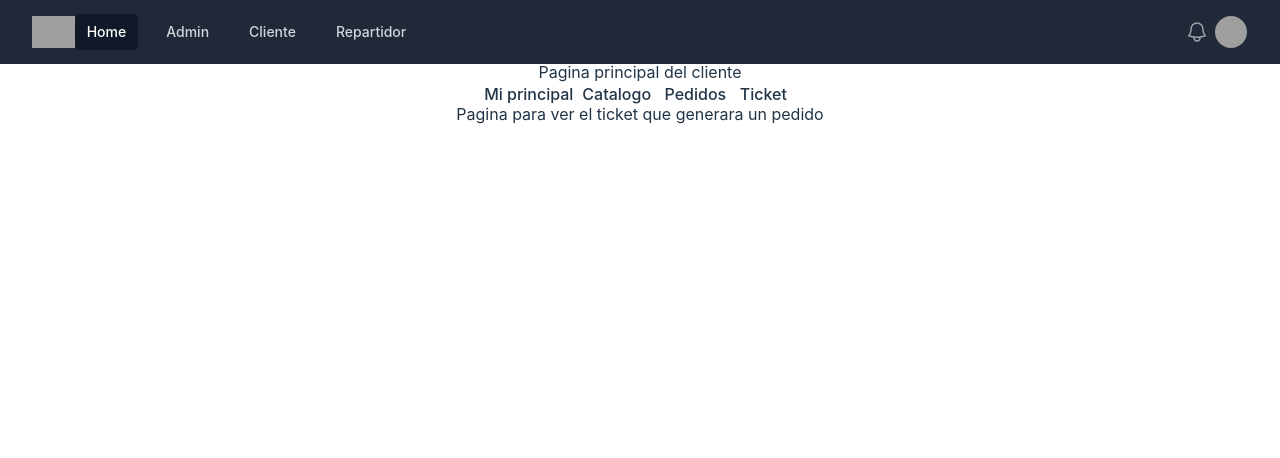
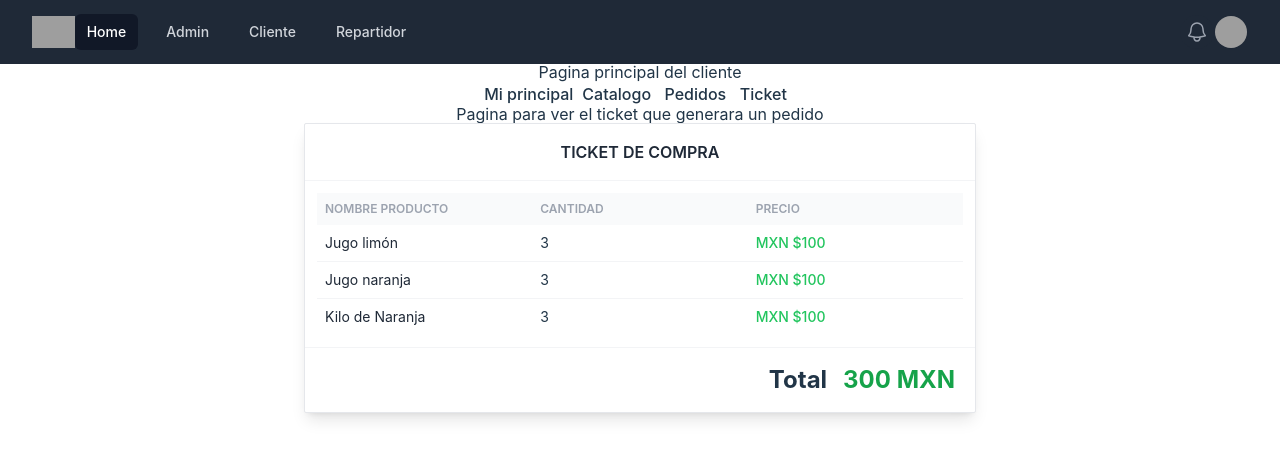
Before and after one commit to diegoalz/jugosonClient, a Vue app: page /cliente/ticket in a window 1280 px wide. Shown: the top 458 px of the page. Built offline with nearby package versions, Linux system fonts and the light colour scheme; grey boxes are pictures that could not be loaded.

Commit message:
Ticket de cliente

```diff
--- a/src/components/Cliente/Ticket.vue
+++ b/src/components/Cliente/Ticket.vue
@@ -1,5 +1,97 @@
 <template>
     <h1>Pagina para ver el ticket que generara un pedido</h1>
+<!-- component -->
+
+
+    <div class="flex flex-col justify-center h-full">
+        <!-- Table -->
+        <div class="w-full max-w-2xl mx-auto bg-white shadow-lg rounded-sm border border-gray-200">
+            <header class="px-5 py-4 border-b border-gray-100">
+                <div class="font-semibold text-gray-800">TICKET DE COMPRA</div>
+            </header>
+
+            <div class="overflow-x-auto p-3">
+                <table class="table-auto w-full">
+                    <thead class="text-xs font-semibold uppercase text-gray-400 bg-gray-50">
+                        <tr>
+                            <th class="p-2">
+                                <div class="font-semibold text-left">Nombre producto</div>
+                            </th>
+                            <th class="p-2">
+                                <div class="font-semibold text-left">Cantidad</div>
+                            </th>
+                            <th class="p-2">
+                                <div class="font-semibold text-left">Precio</div>
+                            </th>
+                        </tr>
+                    </thead>
+
+                    <tbody class="text-sm divide-y divide-gray-100">
+                        <!-- record 1 -->
+                        <tr>
+                            <td class="p-2">
+                                <div class="text-left text-gray-800">
+                                    Jugo limón
+                                </div>
+                            </td>
+                            <td class="p-2">
+                                <div class="text-left">3</div>
+                            </td>
+                            <td class="p-2">
+                                <div class="text-left font-medium text-green-500">
+                                    MXN $100
+                                </div>
+                            </td>
+                        </tr>
+                        <tr>
+                            <td class="p-2">
+                                <div class="text-left text-gray-800">
+                                    Jugo naranja
+                                </div>
+                            </td>
+                            <td class="p-2">
+                                <div class="text-left">3</div>
+                            </td>
+                            <td class="p-2">
+                                <div class="text-left font-medium text-green-500">
+                                    MXN $100
+                                </div>
+                            </td>
+                        </tr>
+                        <tr>
+                            <td class="p-2">
+                                <div class="text-left text-gray-800">
+                                    Kilo de Naranja
+                                </div>
+                            </td>
+                            <td class="p-2">
+                                <div class="text-left">3</div>
+                            </td>
+                            <td class="p-2">
+                                <div class="text-left font-medium text-green-500">
+                                    MXN $100
+                                </div>
+                            </td>
+                        </tr>
+                    </tbody>
+                </table>
+            </div>
+
+            <!-- total amount -->
+            <div class="flex justify-end font-bold space-x-4 text-2xl border-t border-gray-100 px-5 py-4">
+                <div>Total</div>
+                <div class="text-green-600">300 <span x-text="total.toFixed(2)">MXN</span></div>
+            </div>
+
+            <div class="flex justify-end">
+                <!-- send this data to backend (note: use class 'hidden' to hide this input) -->
+                <input type="hidden" class="border border-black bg-gray-50" x-model="selected" />
+            </div>
+        </div>
+    </div>
+
+
+
 </template>
 
 <script>
```
